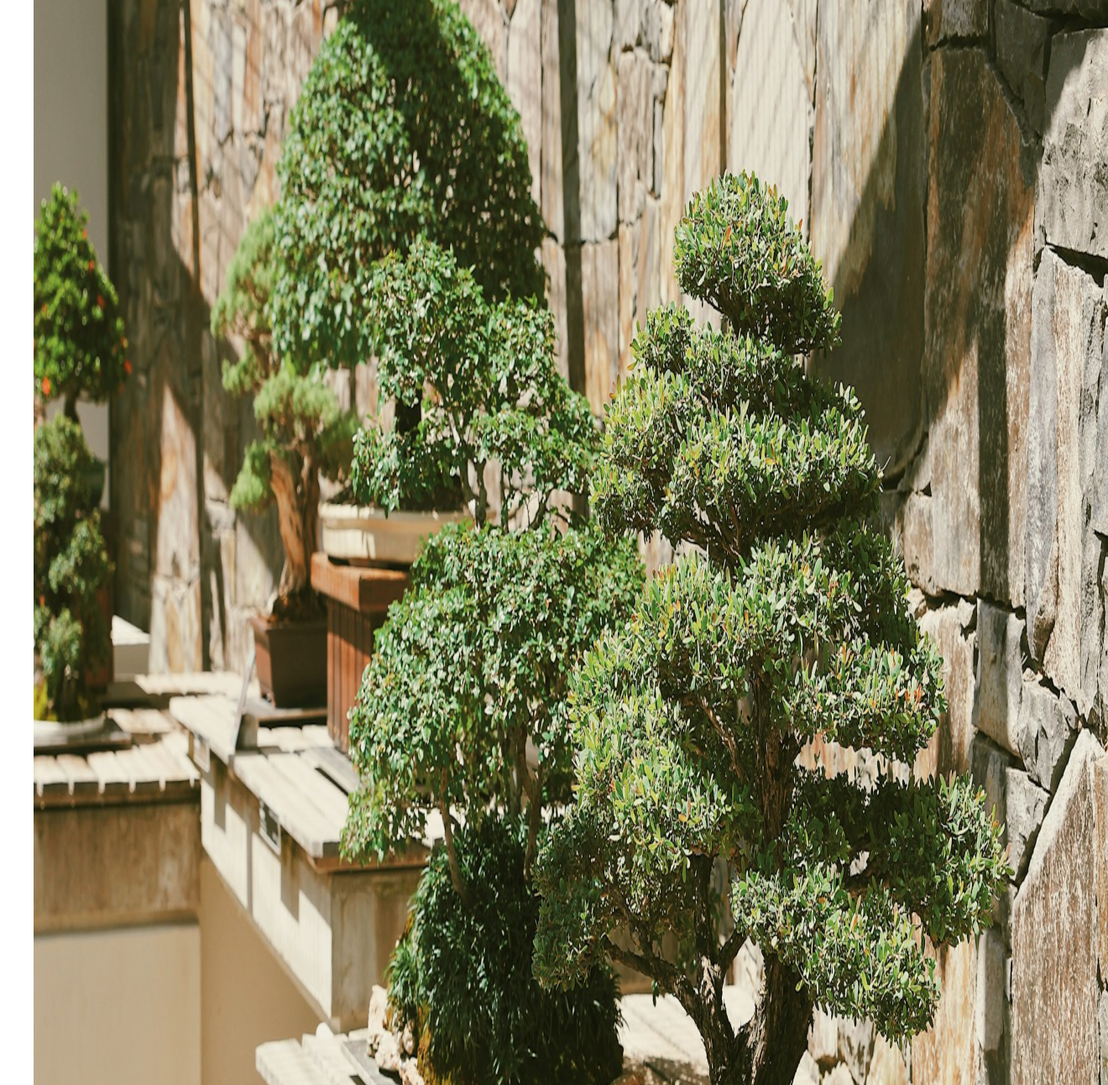
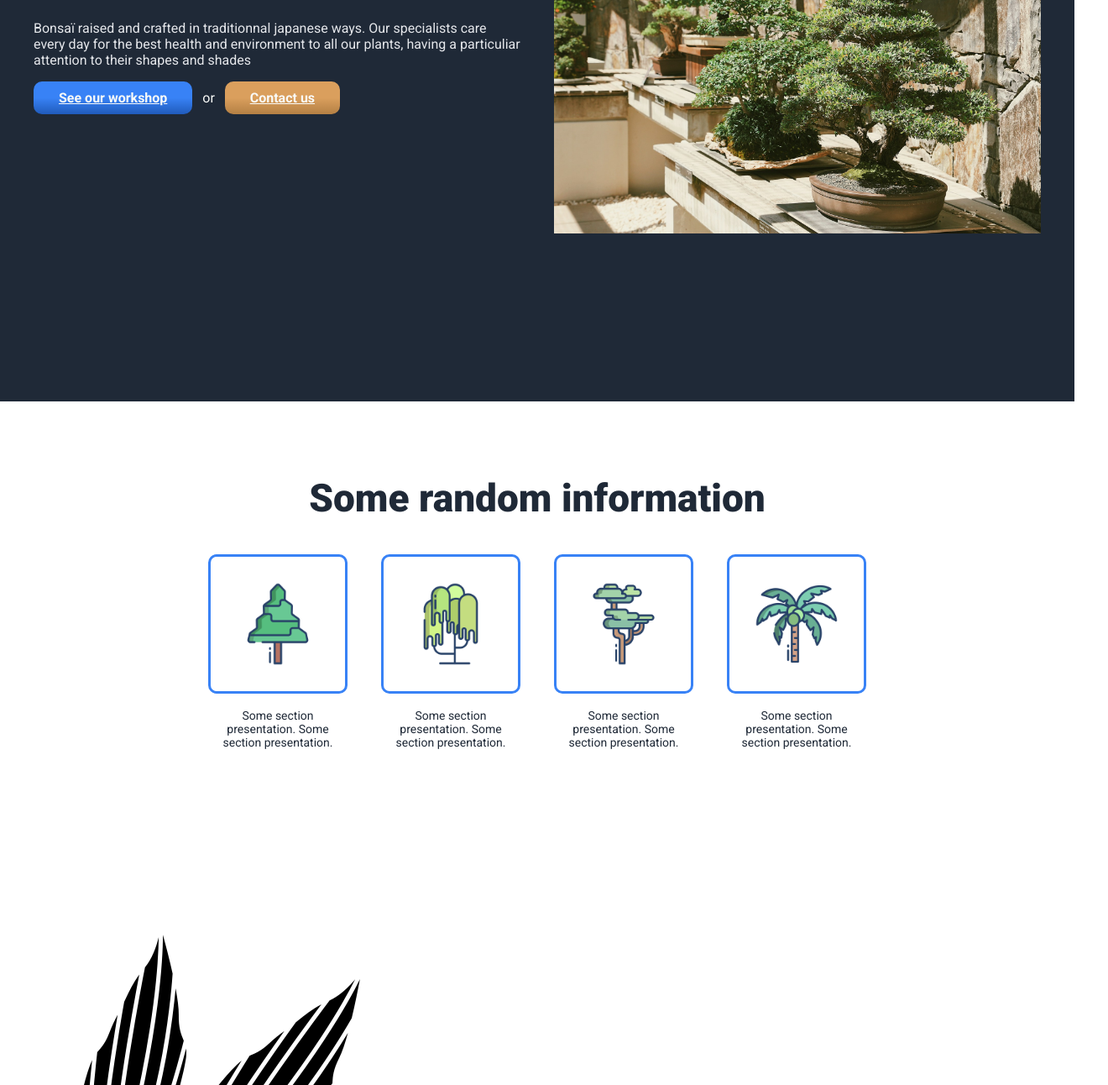
Before and after one commit to aurelien-genois/odin-landing-page, a plain HTML site: page index.html in a window 1280 px wide. Shown: the part 423-1715 px from the top of the page at 84% size, 1320 px wide, since content can reach past the window. Drawn offline with Linux system fonts and the light colour scheme.

Commit message:
:lipstick: banner & sections

```diff
--- a/index.html
+++ b/index.html
@@ -51,11 +51,12 @@
         </header>
 
         <section class="banner">
+            <div class="container">
                 <div class="banner__info">
                     <h1>Our bonsaï are awesome</h1>
                     <p>
-                    Bonsaï raised and crafted in traditionnal japanese ways. Our
-                    specialists care every day for the best health and
+                        Bonsaï raised and crafted in traditionnal japanese ways.
+                        Our specialists care every day for the best health and
                         environment to all our plants, having a particuliar
                         attention to their shapes and shades
                     </p>
@@ -64,14 +65,13 @@
                         class="btn"
                         >See our workshop</a
                     >
-                or
+                    &nbsp; or &nbsp;
                     <a
                         href="#"
                         class="btn second"
                         >Contact us</a
                     >
                 </div>
-
                 <figure class="banner__image">
                     <img
                         src="/images/banner-image.jpg"
@@ -92,9 +92,10 @@
                         >
                     </figcaption>
                 </figure>
+            </div>
         </section>
 
-        <main class="sections">
+        <main class="sections container">
             <h2 class="sections__title">Some random information</h2>
             <ul class="sections__list">
                 <li>
--- a/style.css
+++ b/style.css
@@ -4,16 +4,48 @@ html {
     margin: 0;
     font-family: "Roboto", sans-serif;
 }
+figure {
+    margin: 0;
+}
+figure .photo-credit {
+    display: none;
+}
 
 .container {
-    width: 100%;
     margin: auto;
+}
+
+.btn {
+    display: inline-block;
+    padding: 10px 30px;
+    color: #f9faf8;
+    font-weight: bold;
+    background: linear-gradient(to bottom, #3882f6 50%, #205bbb 100%);
+    border-radius: 10px;
+}
+.btn:hover {
+    background: linear-gradient(to bottom, #68a1fd 50%, #3b6ab4 100%);
+}
+.btn.second {
+    background: linear-gradient(
+        to bottom,
+        rgb(218, 159, 93) 50%,
+        rgb(180, 128, 68) 100%
+    );
+}
+.btn.second:hover {
+    background: linear-gradient(
+        to bottom,
+        rgb(236, 194, 147) 50%,
+        rgb(189, 147, 99) 100%
+    );
 }
 
 /* ***** HEADER ***** */
 .header {
     background-color: #1f2937;
     color: #f9faf8;
+    padding: 0 20px;
 }
 .header .container {
     display: flex;
@@ -49,10 +81,68 @@ html {
 }
 
 /* ***** BANNER ***** */
-/* TODO */
+.banner {
+    background-color: #1f2937;
+    color: #f9faf8;
+}
+.banner .container {
+    display: flex;
+    flex-wrap: wrap;
+    gap: 20px;
+    padding: 40px 20px;
+}
+.banner__info,
+.banner__image {
+    flex: 1 1 100%;
+}
+.banner__info h1 {
+    font-size: 48px;
+    font-weight: 900;
+}
+.banner__info p {
+    color: #e5e7eb;
+}
+.banner__image img {
+    height: 100%;
+    width: 100%;
+    object-fit: cover;
+}
 
 /* ***** SECITONS ***** */
-/* TODO */
+.sections {
+    padding: 40px 20px;
+    color: #1f2937;
+}
+.sections__title {
+    font-size: 46px;
+    font-weight: 900;
+    text-align: center;
+    margin-bottom: 30px;
+}
+.sections__list {
+    width: 100%;
+    display: flex;
+    list-style: none;
+    padding: 0px;
+    gap: 20px;
+    flex-wrap: wrap;
+    justify-content: center;
+}
+.sections__list li {
+    flex: 0 1 min-content;
+    width: min-content;
+}
+.sections__list li img {
+    width: 100px;
+    height: 100px;
+    padding: 30px;
+    border: #3882f6 solid 3px;
+    border-radius: 10px;
+}
+.sections__list li p {
+    font-size: 14px;
+    text-align: center;
+}
 
 /* ***** QUOTATION ***** */
 /* TODO */
@@ -81,6 +171,23 @@ html {
     .header__menu {
         flex-direction: row;
     }
+    .banner .container {
+        gap: 40px;
+        padding: 50px 20px;
+    }
+    .banner__info,
+    .banner__image {
+        flex: 1 1 0%;
+    }
+    .sections {
+        padding: 50px 20px 40px;
+    }
+    .sections__title {
+        margin-bottom: 40px;
+    }
+    .sections__list {
+        gap: 40px;
+    }
 }
 
 /* ***** 1024 < ***** */
@@ -95,6 +202,12 @@ html {
     .container {
         max-width: 1280px;
     }
+    .banner {
+        padding: 150px 20px;
+    }
+    .sections {
+        padding: 50px 20px 150px;
+    }
 }
 
 /* ***** 1536 < ***** */
```
Lines whose indentation alone changed are shown as unchanged.
